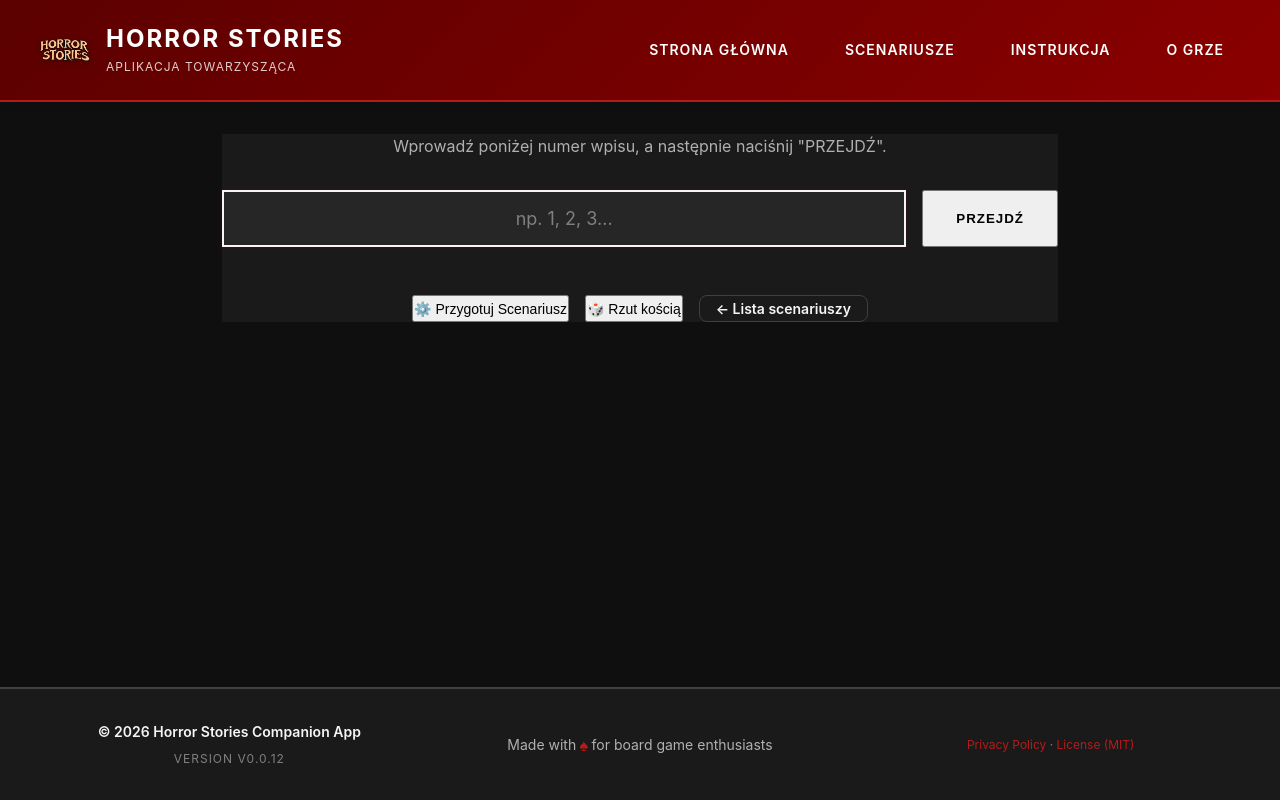
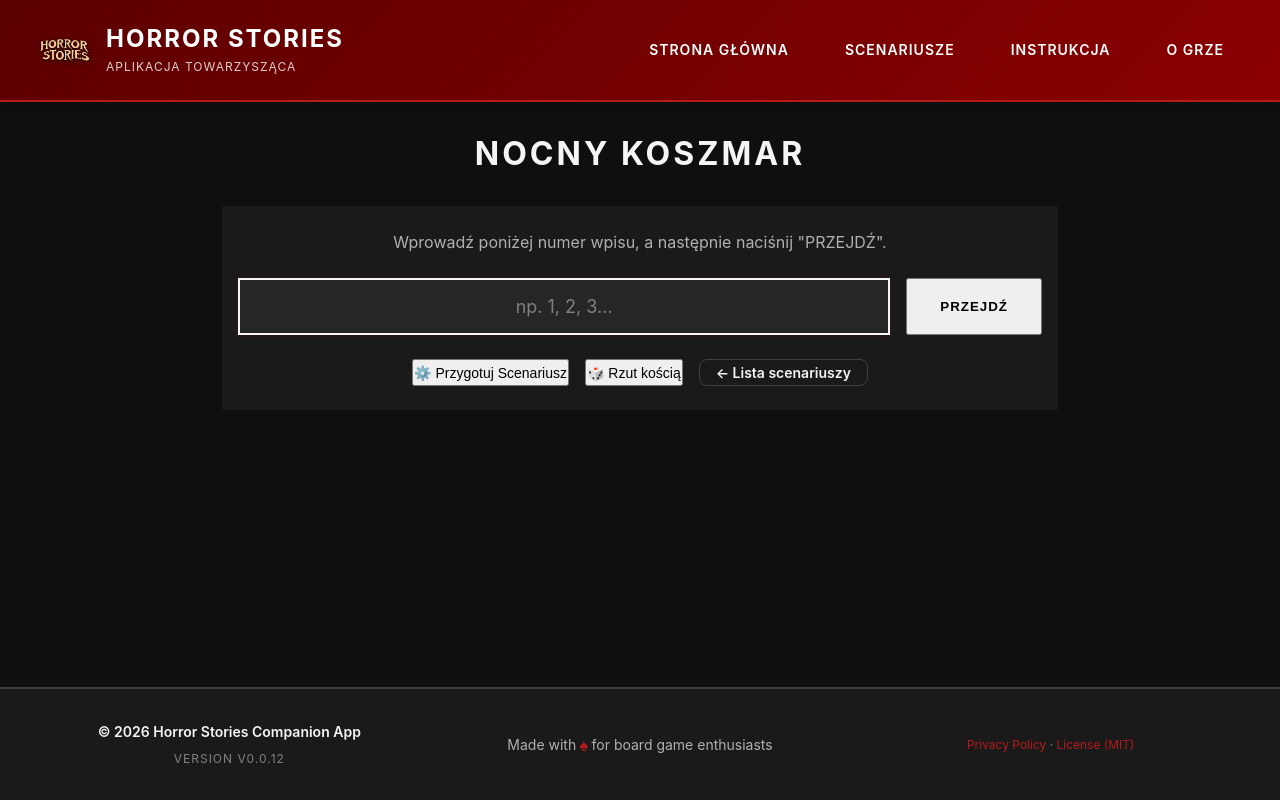
Before and after one commit to lukmarcus/horror-stories, a React (Vite) app: page /#/game/nocny-koszmar in a window 1280 px wide. Before the commit this address led to /#/game/droga-donikad. Built offline with nearby package versions, Linux system fonts and the light colour scheme.

Commit message:
style: refine input page layout and spacing

```diff
--- a/src/pages/Game.tsx
+++ b/src/pages/Game.tsx
@@ -474,7 +474,12 @@ export const Game: React.FC = () => {
           <>
             {/* INPUT MODE - Show input panel */}
             {!game.state.currentParagraphId ? (
-              <section aria-label="Panel wpisywania paragrafu">
+              <>
+                {currentScenario && (
+                  <h1 className="game__scenario-title">
+                    {currentScenario.title || "Scenariusz"}
+                  </h1>
+                )}
                 <ParagraphInput
                   onSubmit={handleMainInputSubmit}
                   instruction='Wprowadź poniżej numer wpisu, a następnie naciśnij "PRZEJDŹ".'
@@ -505,7 +510,7 @@ export const Game: React.FC = () => {
                     </>
                   }
                 />
-              </section>
+              </>
             ) : (
               /* PARAGRAPH MODE - Show paragraph */
               <section
--- a/src/styles/pages/game.css
+++ b/src/styles/pages/game.css
@@ -5,7 +5,6 @@
   background-color: var(--color-background);
   overflow: visible;
   padding: var(--spacing-xl);
-  padding-bottom: var(--spacing-2xl);
   max-width: 900px;
   margin: 0 auto;
   width: 100%;
@@ -178,11 +177,10 @@
 /* Input Panel - Centered Full Height */
 .game__input-panel {
   background-color: var(--color-surface);
-  padding: 0;
+  margin: var(--spacing-xl) 0;
   flex-shrink: 0;
   display: flex;
   flex-direction: column;
-  gap: var(--spacing-xl);
   justify-content: center;
   align-items: center;
   min-height: 100%;
@@ -196,6 +194,7 @@
 
 .game__input-header {
   text-align: center;
+  padding: var(--spacing-lg) 0;
 }
 
 .game__scenario-title {
@@ -203,7 +202,7 @@
   font-weight: var(--font-weight-bold);
   color: var(--color-text-primary);
   margin: 0;
-  padding: var(--spacing-lg) 0 var(--spacing-xl) 0;
+  padding: 0;
   text-transform: uppercase;
   letter-spacing: 3px;
   text-align: center;
@@ -218,12 +217,13 @@
 
 .game__input-wrapper {
   width: 100%;
+  padding: 0 var(--spacing-md);
 }
 
 .game__input-group {
   display: flex;
   gap: var(--spacing-md);
-  margin-bottom: var(--spacing-md);
+  margin: 0;
 }
 
 .game__input {
@@ -268,6 +268,7 @@
   justify-content: center;
   flex-wrap: wrap;
   width: 100%;
+  padding: var(--spacing-lg) 0;
 }
 
 .game__option-btn {
@@ -335,7 +336,7 @@
   background-color: var(--color-surface-secondary);
   border: 1px solid var(--color-border);
   border-radius: var(--border-radius-lg);
-  padding: 0;
+  padding: var(--spacing-md);
   margin: 0;
   width: 100%;
   display: flex;
```
